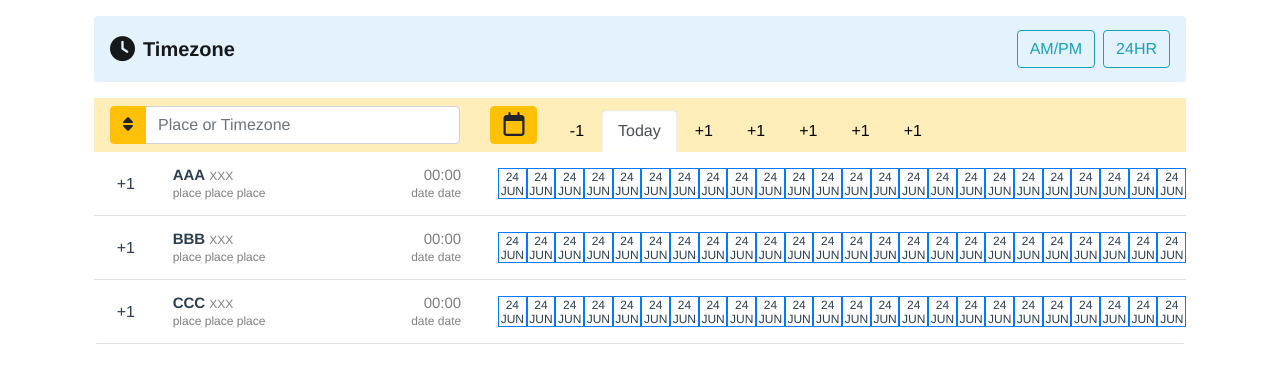
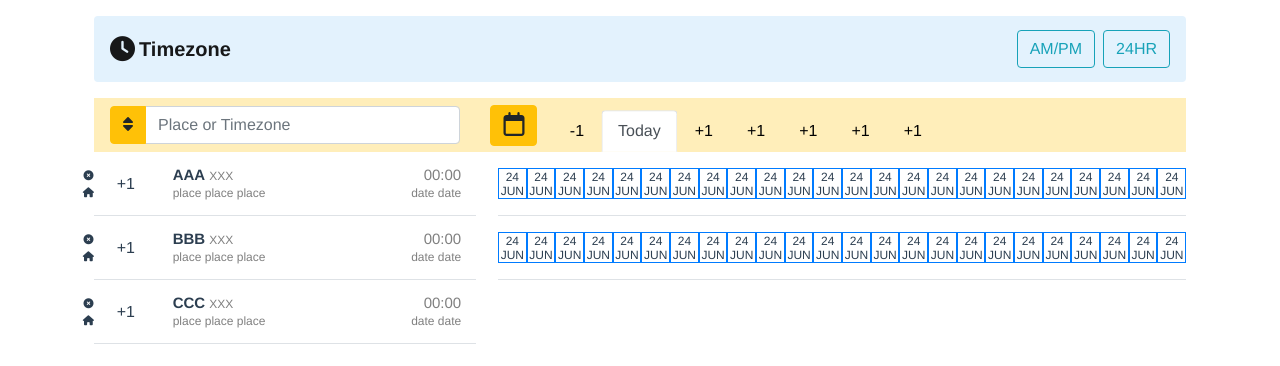
Before and after one commit to Joy-Chang-2021/Timezone_Clock, a Vue app: page / in a window 1280 px wide. Shown: the top 366 px of the page. Built offline with nearby package versions, Linux system fonts and the light colour scheme.

Commit message:
refactor: for right side scroll function

```diff
--- a/src/App.vue
+++ b/src/App.vue
@@ -2,8 +2,8 @@
   <div id="app" class="container-xl px-4">
     <nav class="navbar navbar-light my-3 rounded" style="background-color: #e3f2fd;">
       <a class="navbar-brand mr-0" href="#">
-        <i class="fa-solid fa-clock fa-lg"></i>
-        <span class="navbar-brand mb-0 ml-2 h1 font-weight-bolder">Timezone</span>
+        <i class="fa-solid fa-clock fa-lg mr-1"></i>
+        <span class="navbar-brand m-0 h1 font-weight-bolder">Timezone</span>
       </a>
       <div>
         <button type="button" class="btn btn-outline-info">AM/PM</button>
--- a/src/components/Tables.vue
+++ b/src/components/Tables.vue
@@ -1,4 +1,6 @@
 <template>
+  <div class="d-flex">
+    <div class="left">
       <draggable
         class="list-group"
         tag="ul"
@@ -7,15 +9,17 @@
         @start="drag = true"
         @end="drag = false"
       >
-  <!-- TODO: ul / li border 調整 -->
         <transition-group type="transition">
-    <li v-for="element in list" :key="element.order"  class="border-bottom d-flex list-height">
-      <div class="left position-relative">
+          <li
+            v-for="element in list"
+            :key="element.order"
+            class="border-bottom d-flex list-height position-relative"
+          >
             <div class="setting d-flex position-absolute list-height">
               <i class="fa-solid fa-circle-xmark fa-2xs my-2"></i>
-          <i class="fa-solid fa-house fa-2xs  my-2"></i>
+              <i class="fa-solid fa-house fa-2xs my-2"></i>
             </div>
-        <div class="row mx-0 align-items-center list-height">
+            <div class="row mx-0 align-items-center w-100 list-height">
               <div class="col-2">+1</div>
               <div class="col-6 text-left">
                 <h3 class="my-0 text-15">
@@ -29,147 +33,79 @@
                 <p class="my-0 text-black-50 text-12">date date</p>
               </div>
             </div>
+          </li>
+        </transition-group>
+      </draggable>
     </div>
-      <div class="right">
-        <ul class="d-flex w-100 h-50 text-12">
-          <li class="w-100 border border-primary d-flex flex-column justify-content-center align-items-center">
+    <div class="right flex-column scroll">
+      <ul class="d-flex align-items-center my-0 w-100 list-height text-12 border-bottom">
+        <li
+          v-for="index in 24" :key="index"
+          class="
+            w-100
+            h-50
+            border border-primary
+            d-flex
+            flex-column
+            justify-content-center
+            align-items-center
+          "
+        >
           <p class="my-0 line-normal">24</p>
           <p class="my-0 line-normal">JUN</p>
         </li>
-          <li class="w-100 border border-primary d-flex flex-column justify-content-center align-items-center">
-            <p class="my-0 line-normal">24</p>
-            <p class="my-0 line-normal">JUN</p>
-          </li>
-          <li class="w-100 border border-primary d-flex flex-column justify-content-center align-items-center">
-            <p class="my-0 line-normal">24</p>
-            <p class="my-0 line-normal">JUN</p>
-          </li>
-          <li class="w-100 border border-primary d-flex flex-column justify-content-center align-items-center">
-            <p class="my-0 line-normal">24</p>
-            <p class="my-0 line-normal">JUN</p>
-          </li>
-          <li class="w-100 border border-primary d-flex flex-column justify-content-center align-items-center">
-            <p class="my-0 line-normal">24</p>
-            <p class="my-0 line-normal">JUN</p>
-          </li>
-          <li class="w-100 border border-primary d-flex flex-column justify-content-center align-items-center">
-            <p class="my-0 line-normal">24</p>
-            <p class="my-0 line-normal">JUN</p>
-          </li>
-          <li class="w-100 border border-primary d-flex flex-column justify-content-center align-items-center">
-            <p class="my-0 line-normal">24</p>
-            <p class="my-0 line-normal">JUN</p>
-          </li>
-          <li class="w-100 border border-primary d-flex flex-column justify-content-center align-items-center">
-            <p class="my-0 line-normal">24</p>
-            <p class="my-0 line-normal">JUN</p>
-          </li>
-          <li class="w-100 border border-primary d-flex flex-column justify-content-center align-items-center">
-            <p class="my-0 line-normal">24</p>
-            <p class="my-0 line-normal">JUN</p>
-          </li>
-          <li class="w-100 border border-primary d-flex flex-column justify-content-center align-items-center">
-            <p class="my-0 line-normal">24</p>
-            <p class="my-0 line-normal">JUN</p>
-          </li>
-          <li class="w-100 border border-primary d-flex flex-column justify-content-center align-items-center">
-            <p class="my-0 line-normal">24</p>
-            <p class="my-0 line-normal">JUN</p>
-          </li>
-          <li class="w-100 border border-primary d-flex flex-column justify-content-center align-items-center">
-            <p class="my-0 line-normal">24</p>
-            <p class="my-0 line-normal">JUN</p>
-          </li>
-          <li class="w-100 border border-primary d-flex flex-column justify-content-center align-items-center">
-            <p class="my-0 line-normal">24</p>
-            <p class="my-0 line-normal">JUN</p>
-          </li>
-          <li class="w-100 border border-primary d-flex flex-column justify-content-center align-items-center">
-            <p class="my-0 line-normal">24</p>
-            <p class="my-0 line-normal">JUN</p>
-          </li>
-          <li class="w-100 border border-primary d-flex flex-column justify-content-center align-items-center">
-            <p class="my-0 line-normal">24</p>
-            <p class="my-0 line-normal">JUN</p>
-          </li>
-          <li class="w-100 border border-primary d-flex flex-column justify-content-center align-items-center">
-            <p class="my-0 line-normal">24</p>
-            <p class="my-0 line-normal">JUN</p>
-          </li>
-          <li class="w-100 border border-primary d-flex flex-column justify-content-center align-items-center">
-            <p class="my-0 line-normal">24</p>
-            <p class="my-0 line-normal">JUN</p>
-          </li>
-          <li class="w-100 border border-primary d-flex flex-column justify-content-center align-items-center">
-            <p class="my-0 line-normal">24</p>
-            <p class="my-0 line-normal">JUN</p>
-          </li>
-          <li class="w-100 border border-primary d-flex flex-column justify-content-center align-items-center">
-            <p class="my-0 line-normal">24</p>
-            <p class="my-0 line-normal">JUN</p>
-          </li>
-          <li class="w-100 border border-primary d-flex flex-column justify-content-center align-items-center">
-            <p class="my-0 line-normal">24</p>
-            <p class="my-0 line-normal">JUN</p>
-          </li>
-          <li class="w-100 border border-primary d-flex flex-column justify-content-center align-items-center">
-            <p class="my-0 line-normal">24</p>
-            <p class="my-0 line-normal">JUN</p>
-          </li>
-          <li class="w-100 border border-primary d-flex flex-column justify-content-center align-items-center">
-            <p class="my-0 line-normal">24</p>
-            <p class="my-0 line-normal">JUN</p>
-          </li>
-          <li class="w-100 border border-primary d-flex flex-column justify-content-center align-items-center">
-            <p class="my-0 line-normal">24</p>
-            <p class="my-0 line-normal">JUN</p>
-          </li>
-          <li class="w-100 border border-primary d-flex flex-column justify-content-center align-items-center">
+      </ul>
+      <ul class="d-flex align-items-center my-0 w-100 list-height text-12 border-bottom">
+        <li
+          v-for="index in 24" :key="index"
+          class="
+            w-100
+            h-50
+            border border-primary
+            d-flex
+            flex-column
+            justify-content-center
+            align-items-center
+          "
+        >
           <p class="my-0 line-normal">24</p>
           <p class="my-0 line-normal">JUN</p>
         </li>
       </ul>
     </div>
-    </li>
-  </transition-group>
-  </draggable>
+  </div>
 </template>
 
 <script>
-import draggable from 'vuedraggable';
+import draggable from "vuedraggable";
 
-const sample = [
-  "AAA",
-  "BBB",
-  "CCC"
-]
+const sample = ["AAA", "BBB", "CCC"];
 
 export default {
-  name: 'Tables',
+  name: "Tables",
   components: {
-    draggable
+    draggable,
   },
   data() {
     return {
       list: sample.map((name, index) => {
-        return { name, order: index + 1}
+        return { name, order: index + 1 };
       }),
-      drag: false
-    }
+      drag: false,
+    };
   },
-  methods: {
-  },
+  methods: {},
   computed: {
     dragOptions() {
       return {
         animation: 200,
         group: "description",
         disabled: false,
-        ghostClass: "ghost"
+        ghostClass: "ghost",
       };
-    }
-  }
-}
+    },
+  },
+};
 </script>
 
 <style lang="scss" scoped>
@@ -191,6 +127,10 @@ export default {
   flex-wrap: nowrap;
   justify-content: center;
 }
+.scroll {
+  overflow-x: auto;
+  white-space: nowrap;
+}
 // draggable css
 .ghost {
   opacity: 0.5;
--- a/src/scss/_Frame.scss
+++ b/src/scss/_Frame.scss
@@ -23,7 +23,6 @@ table, tr {
   margin-left: 2%;
   width: calc(100% - 35% - 2%);
   display: flex;
-  align-items: center;
 }
 
 // IPAD mini 768px 寬度以下
--- a/src/views/Index.vue
+++ b/src/views/Index.vue
@@ -41,12 +41,8 @@
           </ul>
         </th>
       </tr>
-      <tr>
-        <td colspan="2">
-          <Tables class="table-wrapper"/>
-        </td>
-      </tr>
     </table>
+    <Tables />
   </main>
 </template>
 
@@ -71,8 +67,4 @@ export default {
     color:black;
   }
 }
-.table-wrapper {
-  overflow-x: auto;
-  white-space: nowrap;
-}
 </style>
```
Lines whose indentation alone changed are shown as unchanged.
